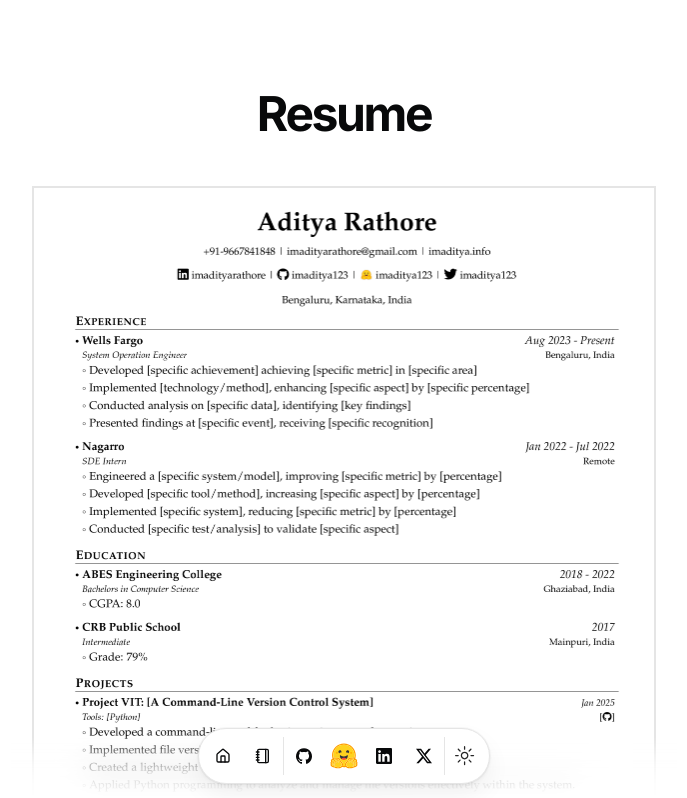
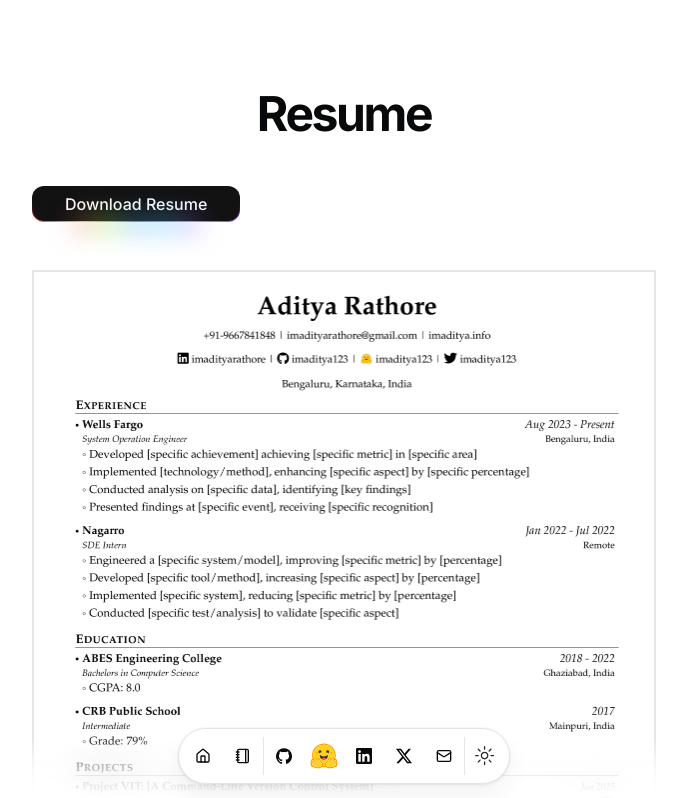
Before and after one commit to imaditya123/portfolio, a Next.js app: page /resume in a window 1280 px wide. Shown: the top 798 px of the page, without its empty margins (296-983 px from the left). Built offline with nearby package versions, Linux system fonts and the light colour scheme.

Commit message:
Updates scroll bar & added email in nav bar

```diff
--- a/src/app/resume/page.tsx
+++ b/src/app/resume/page.tsx
@@ -12,6 +12,7 @@ export default async function ResumePage() {
   return (
     <section id="projects">
       <div className="space-y-12 w-full py-0">
+
         <BlurFade delay={BLUR_FADE_DELAY * 1}>
           <div className="flex flex-col items-center justify-center space-y-4 ">
             <div className="space-y-2 ">
@@ -21,6 +22,9 @@ export default async function ResumePage() {
             </div>
           </div>
         </BlurFade>
+        <BlurFade delay={BLUR_FADE_DELAY * 2}>
+            <RainbowButton href={"/resume.pdf"} target="_blank" >Download Resume</RainbowButton>
+          </BlurFade>
         <BlurFade delay={BLUR_FADE_DELAY * 3}>
           <Image  className="dark:invert border-2 border-solid"
             src="/resume.jpg" // Path relative to the public folder
@@ -29,9 +33,7 @@ export default async function ResumePage() {
             height={600} // Desired height in pixels
           />
         </BlurFade>
-        <BlurFade delay={BLUR_FADE_DELAY * 11}>
-            <RainbowButton href={"/resume.pdf"} target="_blank" >Download Resume</RainbowButton>
-          </BlurFade>
+
       </div>
     </section>
   );
--- a/src/components/magicui/scroll-progress.tsx
+++ b/src/components/magicui/scroll-progress.tsx
@@ -22,7 +22,7 @@ export const ScrollProgress = React.forwardRef<
     <motion.div
       ref={ref}
       className={cn(
-        "fixed inset-x-0 top-0 z-[1000] h-1 origin-left bg-gradient-to-r from-[#A97CF8] via-[#F38CB8] to-[#FDCC92]",
+        "fixed inset-x-0 top-0 z-[1000] h-px origin-left bg-gradient-to-r from-[#A97CF8] via-[#F38CB8] to-[#FDCC92]",
         className,
       )}
       style={{
--- a/src/components/navbar.tsx
+++ b/src/components/navbar.tsx
@@ -45,6 +45,7 @@ export default function Navbar() {
                 <TooltipTrigger asChild>
                   <Link
                     href={social.url}
+                    target={social!=null&&social.new_tab?'_blank':''}
                     className={cn(
                       buttonVariants({ variant: "ghost", size: "icon" }),
                       "size-12"
--- a/src/data/resume.tsx
+++ b/src/data/resume.tsx
@@ -41,28 +41,28 @@ export const DATA = {
         name: "GitHub",
         url: "https://github.com/imaditya123",
         icon: Icons.github,
-
+        new_tab:true,
         navbar: true,
       },
       HuggingFace: {
         name: "HuggingFace",
         url: "https://huggingface.co/imaditya123",
         icon: Icons.HuggingFaceIcon,
-
+        new_tab:true,
         navbar: true,
       },
       LinkedIn: {
         name: "LinkedIn",
         url: "https://www.linkedin.com/in/imadityarathore",
         icon: Icons.linkedin,
-
+        new_tab:true,
         navbar: true,
       },
       X: {
         name: "X",
         url: "https://x.com/imaditya123",
         icon: Icons.x,
-
+        new_tab:true,
         navbar: true,
       },
       //   Youtube: {
@@ -73,10 +73,10 @@ export const DATA = {
       //   },
       email: {
         name: "Send Email",
-        url: "#",
+        url: "mailto:imadityarathore@gmail.com?subject=Hi%20There&message=Hi%20There",
         icon: Icons.email,
-
-        navbar: false,
+        new_tab:true,
+        navbar: true,
       },
     },
   },
```
